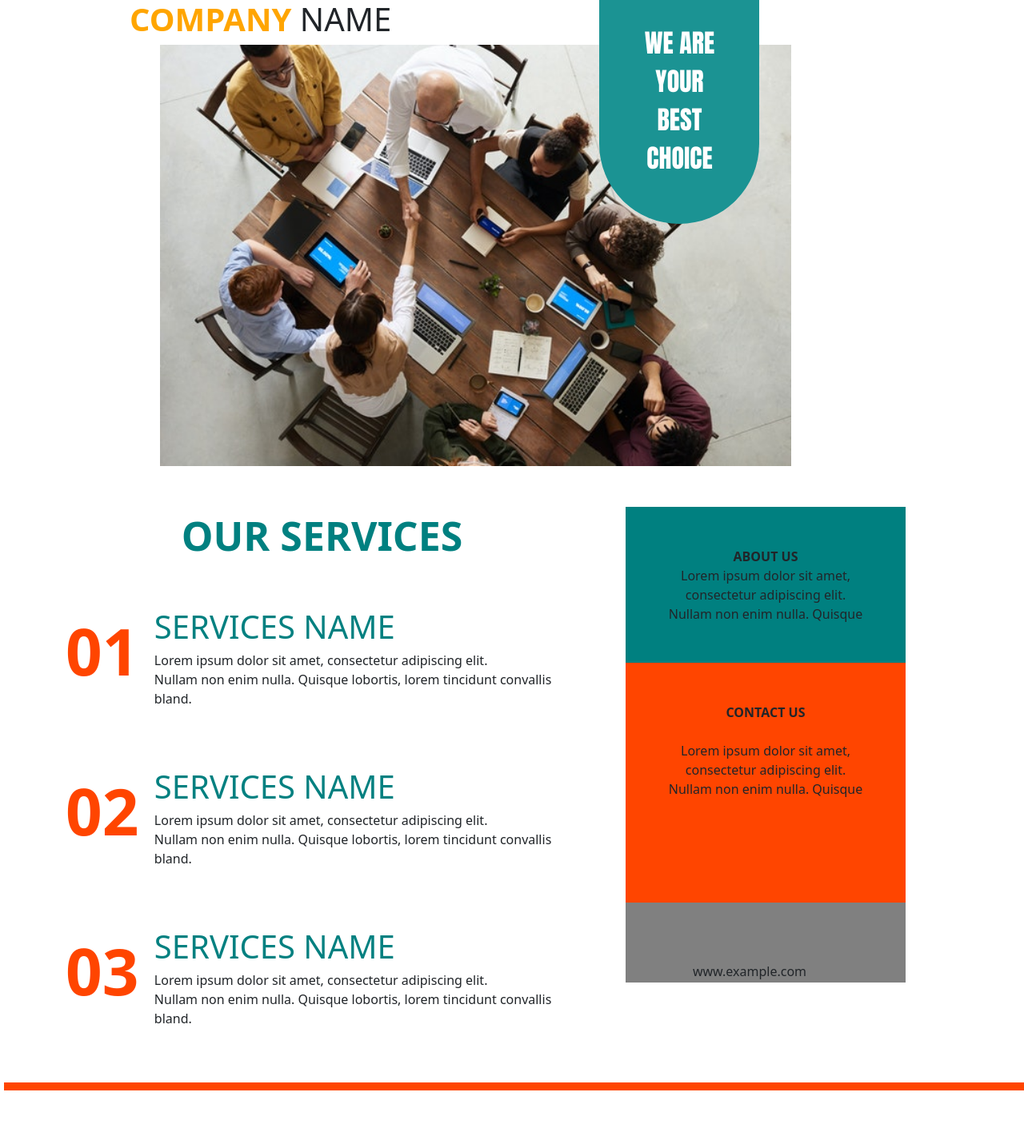
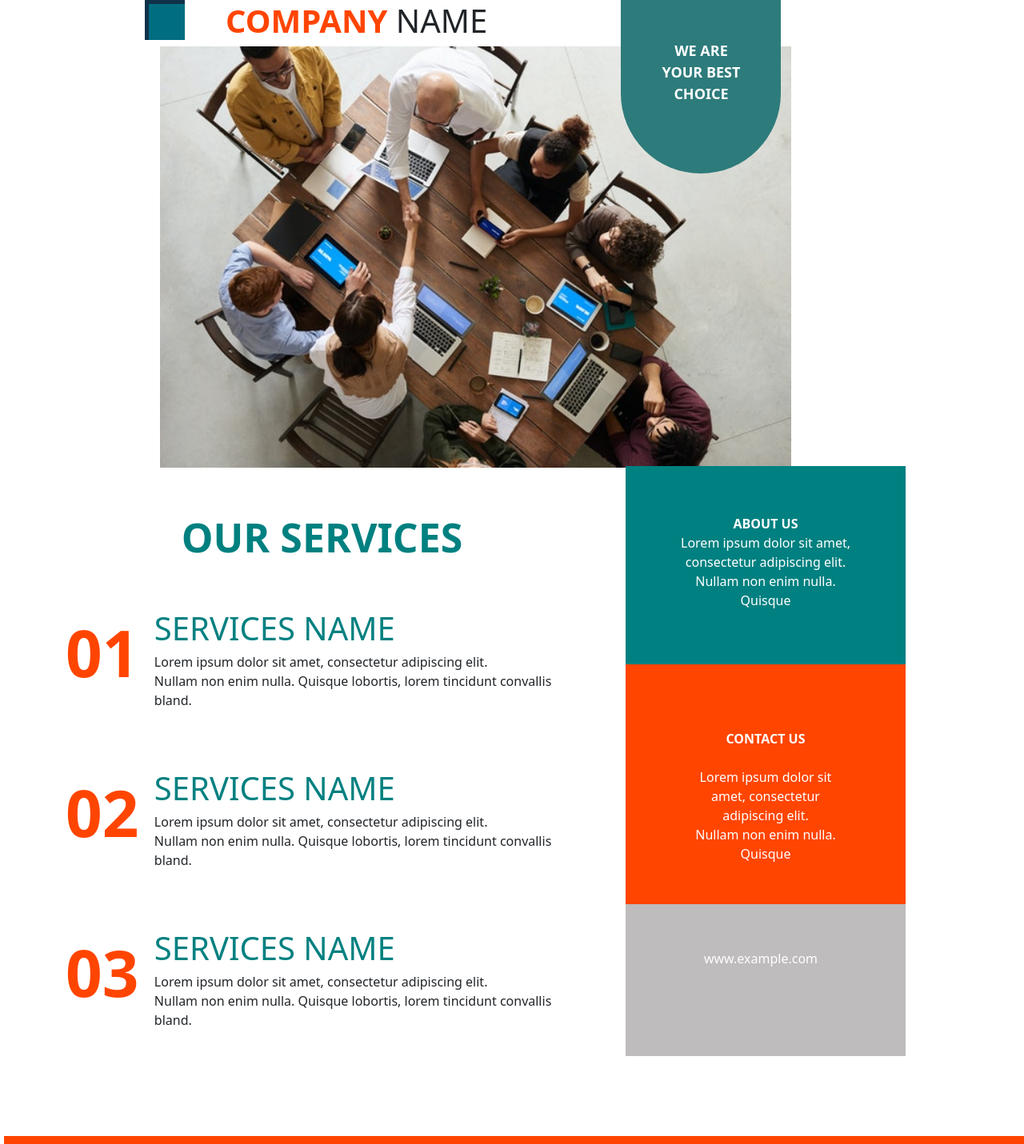
Before and after one commit to R-1944/layout2, a plain HTML site: page index.html in a window 1280 px wide. Shown: the whole page at 80% size. Before the commit the page ends 1364 px from the top, so only its background shows below. Drawn offline with nearby package versions, Linux system fonts and the light colour scheme.

Commit message:
update css

```diff
--- a/style.css
+++ b/style.css
@@ -1,8 +1,9 @@
 .companynm b
 {
 
-    color:orange ;
-    margin-left: 80px;
+    color:orangered ;
+    margin-left: 200px;
+
 }
 .main_img
 {
@@ -11,23 +12,38 @@
     margin-bottom: 50px;
 
 }
+.box{
+
+margin-left: 181px;
+ width: 50px;
+ margin-bottom: -48px;
+  height: 50px;
+  padding: 15px;
+  background-color: rgb(0, 109, 128);
+  box-shadow: 5px 5px  rgb(16, 49, 74) inset;
+}
+
+
 .bestchoice{
 
-    margin-left: -240px;
+    margin-left: -213px;
     margin-top: -7%;
-    height: 300px;
+    height: 235px;
     width: 200px;
-    padding: 50px;
-
+    padding: 70px;
+    padding-top: 68px;
+    padding-left: 50px;
+    padding-right: 50px;
+    z-index: 1;
     /* display:inline-block; */
     box-sizing: border-box;
     border-bottom-left-radius: 150px;
     border-bottom-right-radius: 150px;
     text-align: center;
     color: white;
-    font-size: xx-large;
-    font-family:Impact, Haettenschweiler, 'Arial Narrow Bold', sans-serif;
-    background-color: rgb(27, 147, 147);
+    font-size:large;
+    font-weight: bold;
+    background-color:rgb(46, 123, 123)
 }
 .ourservice{
     color: teal;
@@ -37,24 +53,26 @@
 
   .about {
         background-color: teal;
-        padding: 50px;
+        padding: 60px;
         box-sizing: border-box;
         font-size: medium;
         height: 330px;
         width: 350px;
         text-align: center;
-        margin-top: -720px;
+        margin-top: -773px;
         margin-left: 700px;
+        color: white;
+
 
 }
 .contact{
     background-color:orangered;
-    padding: 50px;
+    padding: 81px;
     box-sizing: border-box;
     font-size: medium;
     height: 300px;
     width: 350px;
-
+    color:white;
     text-align: center;
     margin-top: -525px;
     margin-left: 700px;
@@ -62,8 +80,8 @@
 
 }
 .example{
-    background-color: gray;
-    height: 100px;
+    background-color: rgb(190, 188, 188);
+    height: 190px;
     width: 350px;
     font-size: medium;
     text-align: center;
@@ -71,7 +89,8 @@
     /* margin-top: -720px; */
     margin-left: 700px;
     margin-bottom: 100px;
-    padding: 50px;
-    padding-left: 10px;
+    padding: 32px;
+    padding-left: 20px;
     margin-top: -225px;
+    color: white;
 }
```
